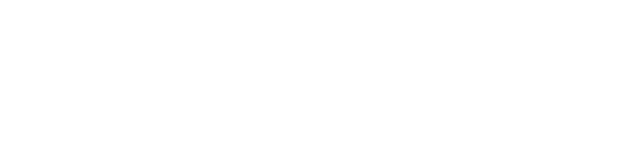
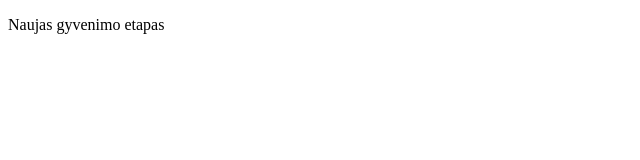
Before and after one commit to Rusp2025/Mokymasis, a plain HTML site: page index.html in a window 1280 px wide. Shown: the whole page, without its empty margins (0-640 px from the left). Drawn offline with Linux system fonts and the light colour scheme.

```diff
--- a/index.html
+++ b/index.html
@@ -6,6 +6,6 @@
     <title>Document</title>
 </head>
 <body>
-
+    <p>Naujas gyvenimo etapas</p>
 </body>
 </html>
```
